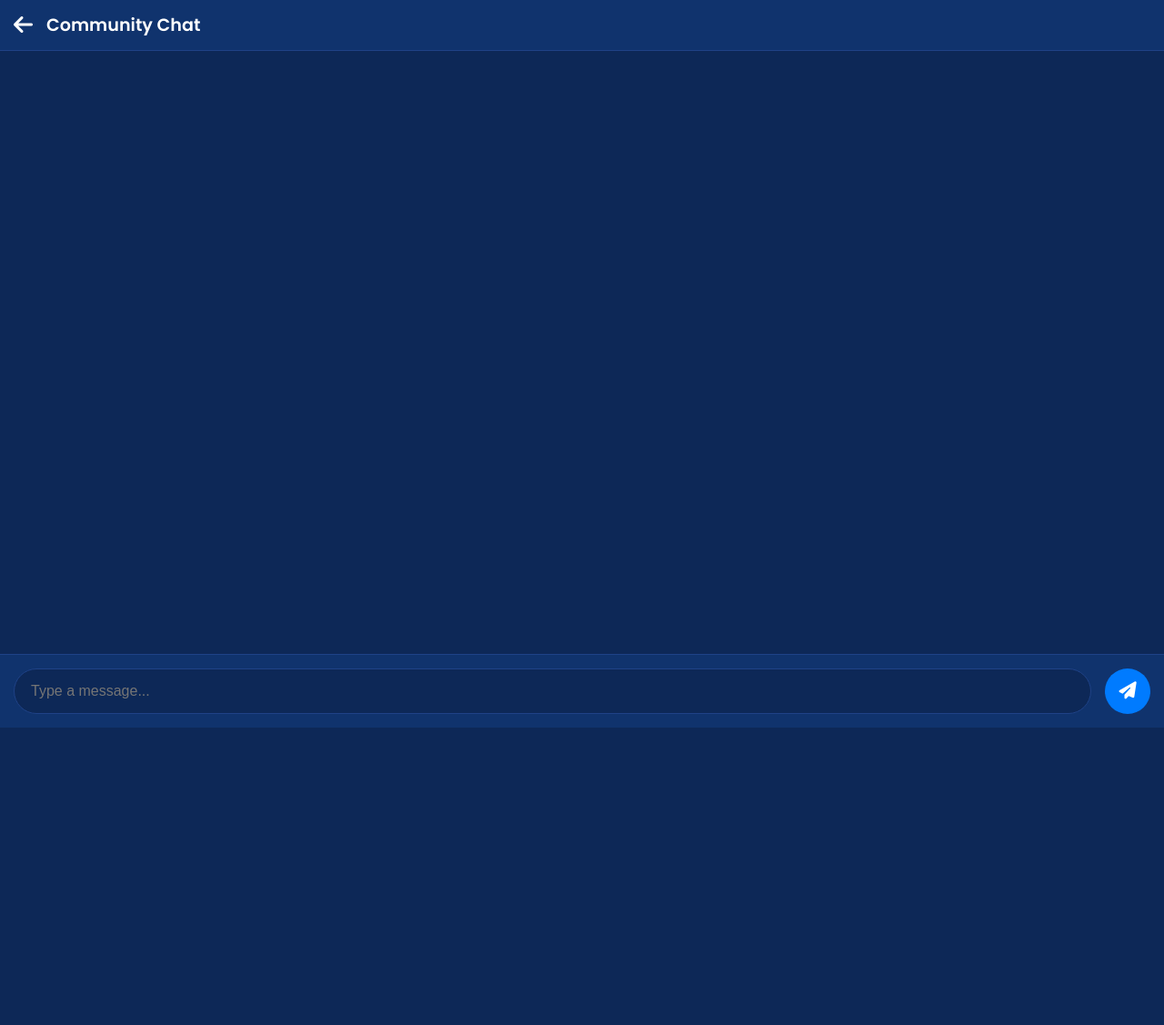
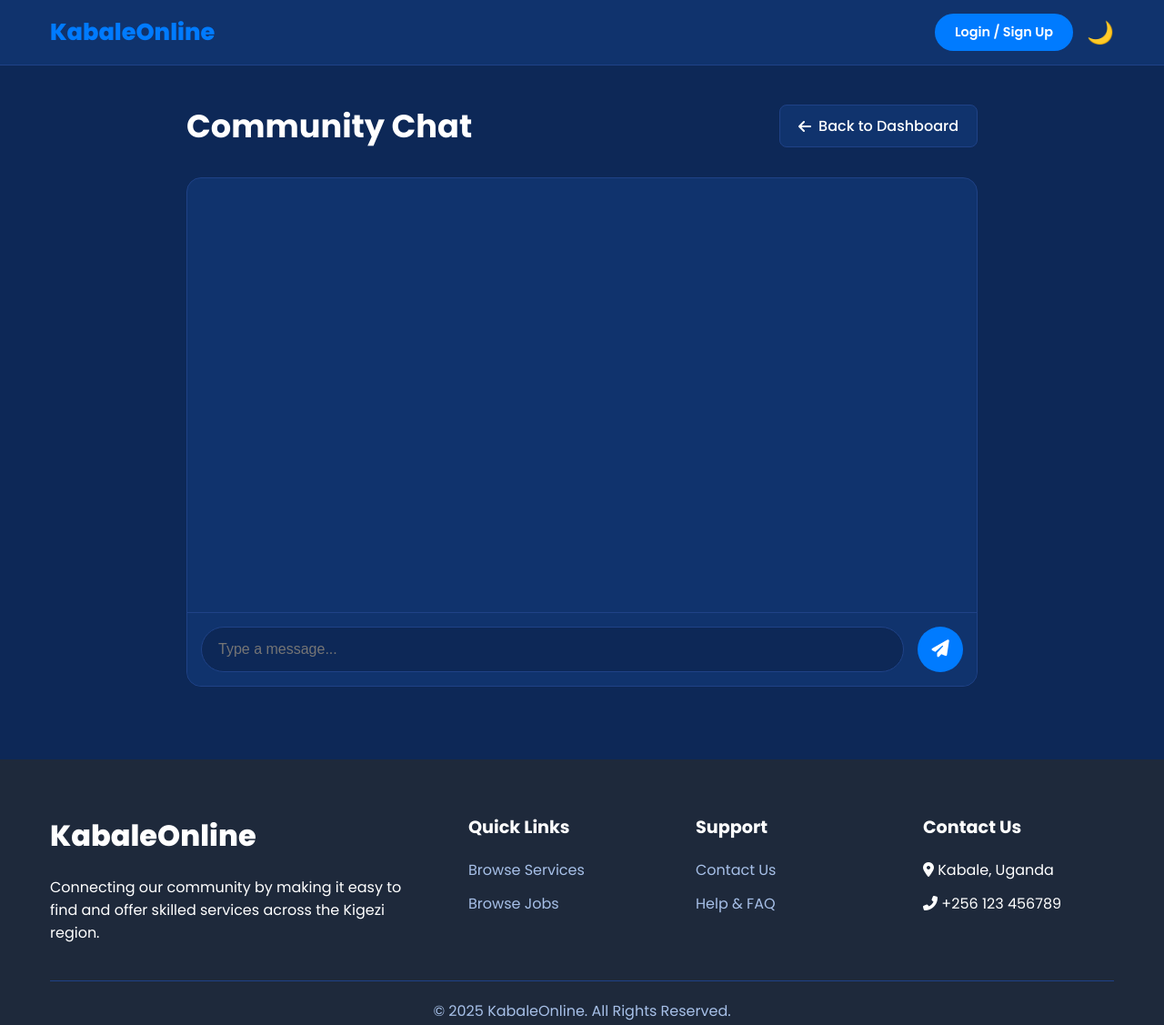
Before and after one commit to shopkabale/services, a plain HTML site: page group-chat.html in a window 1280 px wide. Shown: the whole page at 91% size. Before the commit the page ends 800 px from the top, so only its background shows below. Drawn offline with Linux system fonts and the light colour scheme; no server answers.

Commit message:
Update group-chat.html

```diff
--- a/group-chat.html
+++ b/group-chat.html
@@ -13,81 +13,48 @@
 
     <style>
         :root {
-            --bg-primary: #0d2857;
-            --bg-secondary: #10336d;
-            --text-primary: #ffffff;
-            --text-secondary: #a7c0e8;
-            --accent-primary: #007bff;
-            --border-color: #1f4287;
-            --font-family: 'Poppins', sans-serif;
+            --bg-primary: #0d2857; --bg-secondary: #10336d; --bg-card: #1e293b;
+            --text-primary: #ffffff; --text-secondary: #a7c0e8; --accent-primary: #007bff;
+            --border-color: #1f4287; --font-family: 'Poppins', sans-serif;
         }
+        body.light-mode {
+            --bg-primary: #f0f4f9; --bg-secondary: #ffffff; --bg-card: #ffffff;
+            --text-primary: #0d2857; --text-secondary: #6c757d; --border-color: #e9ecef;
+        }
+        * { margin: 0; padding: 0; box-sizing: border-box; }
+        body { font-family: var(--font-family); background-color: var(--bg-primary); color: var(--text-secondary); }
+        .container { max-width: 900px; margin: 0 auto; padding: 0 15px; }
 
-        body.light-mode {
-            --bg-primary: #f0f4f9;
-            --bg-secondary: #ffffff;
-            --text-primary: #0d2857;
-            --text-secondary: #6c757d;
-            --border-color: #e9ecef;
-        }
+        .header { position: sticky; top: 0; z-index: 1000; background-color: var(--bg-secondary); border-bottom: 1px solid var(--border-color); padding: 15px 0; }
+        .navbar { display: flex; justify-content: space-between; align-items: center; max-width:1200px; margin: 0 auto; padding: 0 15px; }
+        .nav-logo { font-size: 1.6rem; font-weight: 800; color: var(--accent-primary); text-decoration: none; }
+        .nav-menu { display: flex; align-items: center; gap: 15px; }
+        .btn-header { display: inline-flex; align-items: center; padding: 8px 20px; font-size: 0.9rem; background-color: var(--accent-primary); color: #ffffff; border-radius: 50px; text-decoration: none; font-weight: 600; border: 2px solid var(--accent-primary); }
+        .theme-toggle { background: none; border: none; color: var(--text-primary); font-size: 1.5rem; cursor: pointer; }
 
-        * { margin: 0; padding: 0; box-sizing: border-box; }
-        html, body { height: 100%; overflow: hidden; }
-        body {
-            font-family: var(--font-family);
-            background-color: var(--bg-primary);
-            color: var(--text-secondary);
+        .main-content { padding: 40px 0; }
+        .page-header { display: flex; align-items: center; justify-content: space-between; margin-bottom: 30px; }
+        .page-header h1 { font-size: 2.2rem; color: var(--text-primary); }
+        .btn-back { display: inline-flex; align-items: center; gap: 8px; background-color: var(--bg-secondary); color: var(--text-primary); padding: 10px 20px; border-radius: 8px; text-decoration: none; font-weight: 500; border: 1px solid var(--border-color); }
+
+        .chat-container {
+            background-color: var(--bg-secondary);
+            border-radius: 16px;
+            border: 1px solid var(--border-color);
             display: flex;
             flex-direction: column;
+            height: 70vh; /* Fixed height for the chat box */
         }
+        .message-area { flex-grow: 1; overflow-y: auto; padding: 20px; }
+        .message { display: flex; gap: 15px; margin-bottom: 20px; max-width: 85%; }
+        .message-avatar { width: 45px; height: 45px; border-radius: 50%; object-fit: cover; flex-shrink: 0; }
+        .message-content { display: flex; flex-direction: column; }
+        .message-sender { font-weight: 600; color: var(--text-primary); font-size: 0.9rem; margin-bottom: 3px; }
+        .message-bubble { padding: 10px 15px; border-radius: 18px; line-height: 1.5; background-color: var(--bg-primary); }
 
-        .header {
-            background-color: var(--bg-secondary);
-            border-bottom: 1px solid var(--border-color);
-            padding: 10px 15px;
-            display: flex;
-            align-items: center;
-            gap: 15px;
-            flex-shrink: 0;
-        }
-        .back-button {
-            background: none; border: none; font-size: 1.5rem;
-            color: var(--text-primary); cursor: pointer;
-        }
-        .header-title { font-size: 1.2rem; font-weight: 600; color: var(--text-primary); }
-
-        .message-area {
-            flex-grow: 1;
-            overflow-y: auto;
-            padding: 20px 15px;
-        }
-        .message {
-            display: flex;
-            gap: 10px;
-            margin-bottom: 15px;
-            max-width: 85%;
-        }
-        .message-avatar {
-            width: 40px; height: 40px; border-radius: 50%;
-            background-color: var(--bg-secondary);
-            display: flex; align-items: center; justify-content: center;
-            font-weight: 600; color: var(--accent-primary);
-            flex-shrink: 0;
-        }
-        .message-content {
-            display: flex; flex-direction: column;
-        }
-        .message-sender { font-weight: 600; color: var(--text-primary); font-size: 0.9rem; margin-bottom: 3px; }
-        .message-bubble { padding: 10px 15px; border-radius: 18px; line-height: 1.5; background-color: var(--bg-secondary); }
-
-        .message.own-message {
-            margin-left: auto;
-            flex-direction: row-reverse;
-        }
-        .message.own-message .message-bubble {
-            background-color: var(--accent-primary);
-            color: #fff;
-        }
-        .message.own-message .message-sender { display: none; } /* Hide own name */
+        .message.own-message { margin-left: auto; flex-direction: row-reverse; }
+        .message.own-message .message-bubble { background-color: var(--accent-primary); color: #fff; }
+        .message.own-message .message-sender { text-align: right; }
 
         .chat-input-area {
             background-color: var(--bg-secondary);
@@ -96,41 +63,79 @@
             display: flex;
             gap: 15px;
             flex-shrink: 0;
+            border-radius: 0 0 16px 16px;
         }
-        .chat-input {
-            flex-grow: 1; padding: 12px 18px;
-            background-color: var(--bg-primary); border: 1px solid var(--border-color);
-            border-radius: 50px; color: var(--text-primary); font-size: 1rem;
-        }
+        .chat-input { flex-grow: 1; padding: 12px 18px; background-color: var(--bg-primary); border: 1px solid var(--border-color); border-radius: 50px; color: var(--text-primary); font-size: 1rem; }
         .chat-input:focus { outline: none; border-color: var(--accent-primary); }
-        .btn-send {
-            background-color: var(--accent-primary); color: #fff;
-            border: none; border-radius: 50%; width: 50px; height: 50px;
-            font-size: 1.2rem; cursor: pointer; flex-shrink: 0;
-        }
+        .btn-send { background-color: var(--accent-primary); color: #fff; border: none; border-radius: 50%; width: 50px; height: 50px; font-size: 1.2rem; cursor: pointer; flex-shrink: 0; }
+
+        footer { background-color: var(--bg-card); color: var(--text-primary); padding: 60px 0 20px 0; }
+        .footer-container { max-width: 1200px; margin: 0 auto; padding: 0 15px; }
+        .footer-grid { display: grid; grid-template-columns: 1fr; gap: 40px; margin-bottom: 40px; text-align: center; }
+        @media (min-width: 768px) { .footer-grid { grid-template-columns: 2fr 1fr 1fr 1fr; text-align: left; } }
+        .footer-grid h4 { color: var(--text-primary); font-size: 1.2rem; margin-bottom: 20px; }
+        .footer-links ul { list-style: none; padding: 0; }
+        .footer-links li { margin-bottom: 12px; }
+        .footer-links a { color: var(--text-secondary); text-decoration: none; }
+        .footer-bottom { text-align: center; padding-top: 20px; border-top: 1px solid var(--border-color); color: var(--text-secondary); }
     </style>
 </head>
 <body class="dark-mode">
 
     <header class="header">
-        <a href="provider-dashboard.html" class="back-button" id="back-button" aria-label="Back to Dashboard">
-            <i class="fas fa-arrow-left"></i>
-        </a>
-        <h1 class="header-title">Community Chat</h1>
+        <div class="navbar container">
+            <a href="index.html" class="nav-logo">KabaleOnline</a>
+            <div class="nav-menu">
+                <a href="auth.html" class="btn-header" id="login-link">Login / Sign Up</a>
+                <a href="dashboard.html" class="btn-header" id="dashboard-link" style="display: none;">My Dashboard</a>
+                <button id="theme-toggle" class="theme-toggle" title="Toggle theme"></button>
+            </div>
+        </div>
     </header>
 
-    <main class="message-area" id="message-area">
-        <!-- Messages will be dynamically loaded here -->
+    <main class="main-content">
+        <div class="container">
+            <div class="page-header">
+                <h1>Community Chat</h1>
+                <a href="dashboard.html" class="btn-back"><i class="fas fa-arrow-left"></i> Back to Dashboard</a>
+            </div>
+            <div class="chat-container">
+                <div class="message-area" id="message-area">
+                    <!-- Messages will be dynamically loaded here -->
+                </div>
+                <div class="chat-input-area">
+                    <form id="chat-form" style="display: flex; flex-grow: 1; gap: 15px;">
+                        <input type="text" class="chat-input" id="message-input" placeholder="Type a message..." autocomplete="off" required>
+                        <button type="submit" class="btn-send" aria-label="Send Message"><i class="fas fa-paper-plane"></i></button>
+                    </form>
+                </div>
+            </div>
+        </div>
     </main>
 
-    <footer class="chat-input-area">
-        <form id="chat-form" style="display: flex; flex-grow: 1; gap: 15px;">
-            <input type="text" class="chat-input" id="message-input" placeholder="Type a message..." autocomplete="off" required>
-            <button type="submit" class="btn-send" aria-label="Send Message"><i class="fas fa-paper-plane"></i></button>
-        </form>
+    <footer style="margin-top: 40px;">
+        <div class="footer-container">
+            <div class="footer-grid">
+                 <div class="footer-about">
+                    <h4 class="nav-logo" style="font-size: 2rem;">KabaleOnline</h4>
+                    <p>Connecting our community by making it easy to find and offer skilled services across the Kigezi region.</p>
+                </div>
+                <div class="footer-links">
+                    <h4>Quick Links</h4>
+                    <ul id="footer-quick-links">
+                        <li><a href="services.html">Browse Services</a></li>
+                        <li><a href="browse-jobs.html">Browse Jobs</a></li>
+                    </ul>
+                </div>
+                <div class="footer-links"><h4>Support</h4><ul><li><a href="#">Contact Us</a></li><li><a href="#">Help & FAQ</a></li></ul></div>
+                 <div class="footer-links"><h4>Contact Us</h4><ul><li><i class="fas fa-map-marker-alt"></i> Kabale, Uganda</li><li><i class="fas fa-phone-alt"></i> +256 123 456789</li></ul></div>
+            </div>
+            <div class="footer-bottom"><p>&copy; 2025 KabaleOnline. All Rights Reserved.</p></div>
+        </div>
     </footer>
 
     <script src="theme.js" defer></script>
+    <script src="global-auth.js" type="module"></script>
     <script src="group-chat.js" type="module"></script>
 </body>
 </html>
```
